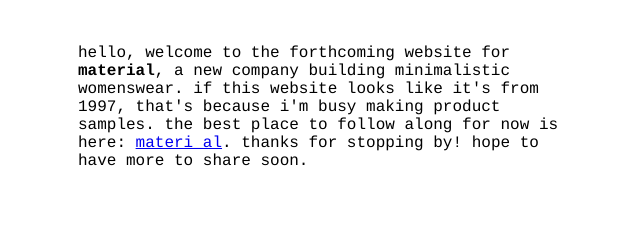
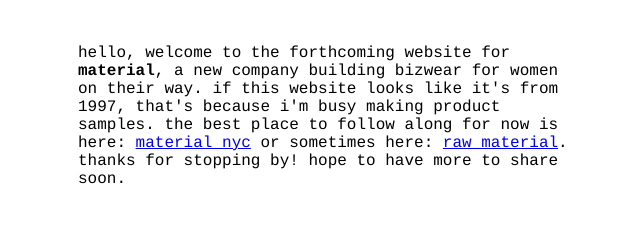
Before and after one commit to allievice/now, a plain HTML site: page index.html in a window 1280 px wide. Shown: the whole page, without its empty margins (312-952 px from the left). Drawn offline with Linux system fonts and the light colour scheme.

Commit message:
insta link updated

```diff
--- a/index.html
+++ b/index.html
@@ -24,7 +24,7 @@
     <div class="posts">
 
       <div class="post">
-         <p class="courier"> hello, welcome to the forthcoming website for <b>material</b>, a new company building minimalistic womenswear. if this website looks like it's from 1997, that's because i'm busy making product samples. the best place to follow along for now is here: <a href="http://www.instagram.com/materi_al">materi_al</a>. thanks for stopping by! hope to have more to share soon.</p>
+         <p class="courier"> hello, welcome to the forthcoming website for <b>material</b>, a new company building bizwear for women on their way. if this website looks like it's from 1997, that's because i'm busy making product samples. the best place to follow along for now is here: <a href="http://www.instagram.com/materialnyc">material nyc</a> or sometimes here: <a href="http://medium.com/raw-material">raw_material</a>. thanks for stopping by! hope to have more to share soon.</p>
       </div>
 
     </div>
```
